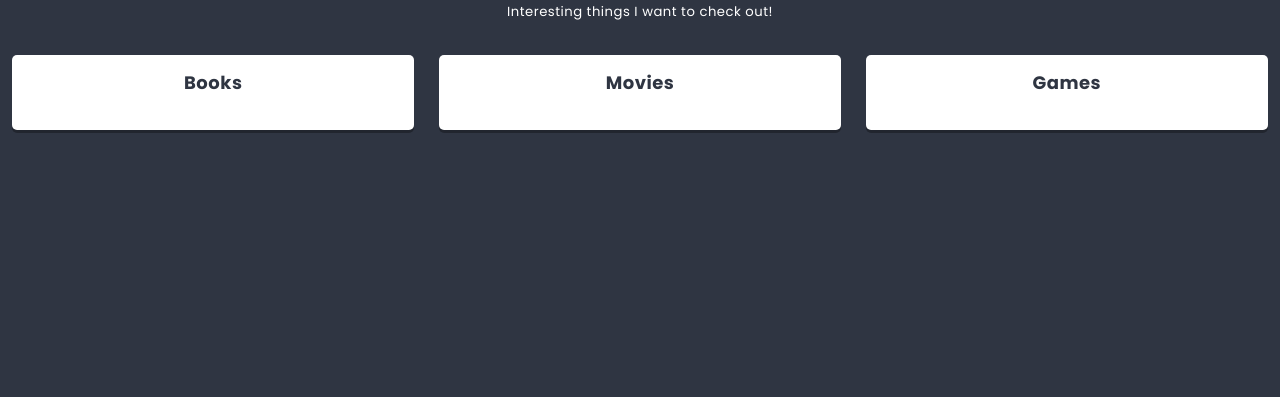
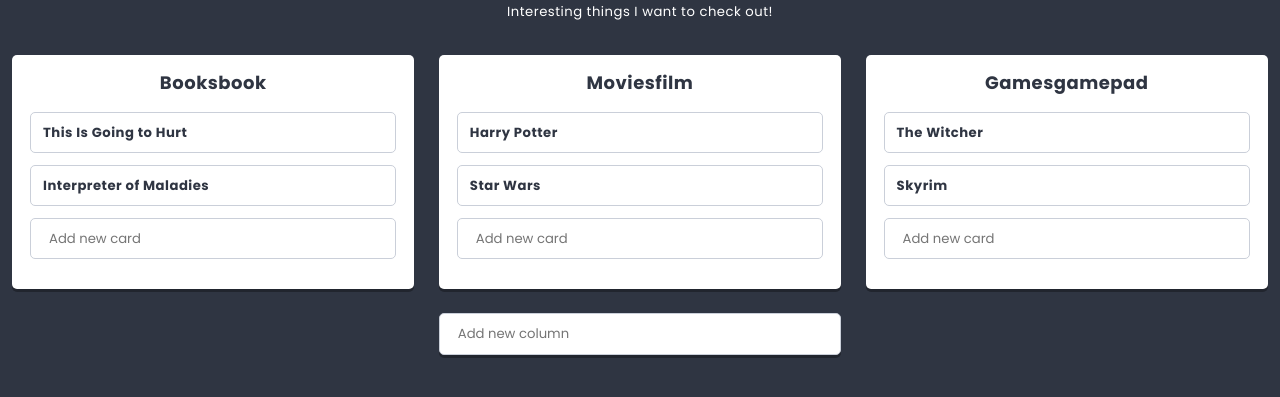
Before and after one commit to AdrianSadowski/React, a React app: page / in a window 1280 px wide. Shown: the part 377-774 px from the top of the page. Built offline with nearby package versions, Linux system fonts and the light colour scheme.

Commit message:
add columns cards and add new card

```diff
--- a/src/components/App/App.js
+++ b/src/components/App/App.js
@@ -2,6 +2,7 @@
 import List from '../List/List';
 import styles from './App.scss';
 import {pageContents, listData} from '../../data/dataStore';
+import Creator from '../Creator/Creator';
 
 class App extends React.Component {
   render() {
--- /dev/null
+++ b/src/components/Card/Card.js
@@ -0,0 +1,22 @@
+import React from "react";
+import styles from './Card.scss';
+import PropTypes from 'prop-types';
+
+
+class Card extends React.Component {
+
+  static propTypes = {
+    title: PropTypes.string,
+  }
+
+  render() {
+    const {title} = this.props;
+    return (
+      <section className={styles.component}>
+        <h4>{title}</h4>
+      </section>
+    )
+  }
+}
+
+export default Card
--- a/src/components/Column/Column.js
+++ b/src/components/Column/Column.js
@@ -1,13 +1,54 @@
 import React from "react";
+import { pageContents, settings } from "../../data/dataStore";
+import Card from "../Card/Card";
+import Creator from "../Creator/Creator";
+import Icon from "../Icon/Icon";
 import styles from './Column.scss';
+import ReactHtmlParser from 'react-html-parser';
+
+
 
 
 class Column extends React.Component {
+  state = {
+    cards: this.props.cards || [],
+  };
+
+  addCard(title) {
+    this.setState(state => (
+      {
+        cards: [
+          ...state.cards,
+          {
+            key: state.cards.length ? state.cards[state.cards.length - 1].key + 1 : 0,
+            title,
+            icon: 'list-alt',
+
+          }
+        ]
+      }
+    ));
+  }
+
   render() {
+
+
     return (
       <section className={styles.component}>
-        <h3 className={styles.title}>{this.props.title}</h3>
+        <h3 className={styles.title}>
+          {this.props.title}
+          <span className={styles.icon}>{this.props.icon}</span>
+        </h3>
+        <div className={styles.cards}>
+          {this.state.cards.map(({ key, ...cardProps }) => (
+            <Card key={key} {...cardProps}/>
+          ))}
+        </div>
+        <div className={styles.creator}>
+          <Creator text={settings.cardCreatorText} action={title => this.addCard(title)}/>
+        </div>
       </section>
+
     )
   }
 }
--- a/src/components/List/List.js
+++ b/src/components/List/List.js
@@ -5,8 +5,7 @@
 import Column from '../Column/Column';
 import { settings } from '../../data/dataStore';
 import ReactHtmlParser from 'react-html-parser';
-
-//next step Sprawdzanie typów wartości w propsach
+import Creator from '../Creator/Creator';
 
 class List extends React.Component {
   state = {
@@ -20,6 +19,23 @@
   static defaultProps = {
     description: settings.defaultListDescription,
   }
+
+  addColumn(title) {
+    this.setState(state => (
+      {
+        columns: [
+          ...state.columns,
+          {
+            key: state.columns.length ? state.columns[state.columns.length - 1].key + 1 : 0,
+            title,
+            icon: 'list-alt',
+            cards: []
+          }
+        ]
+      }
+    ));
+  }
+
   render() {
     return (
       <section className={styles.component}>
@@ -31,7 +47,9 @@
           {this.state.columns.map(({ key, ...columnProps }) => (
             <Column key={key} {...columnProps} />
           ))}
-
+        </div>
+        <div className={styles.creator}>
+          <Creator text={settings.columnCreatorText} action={title => this.addColumn(title)} />
         </div>
       </section>
     )
```
